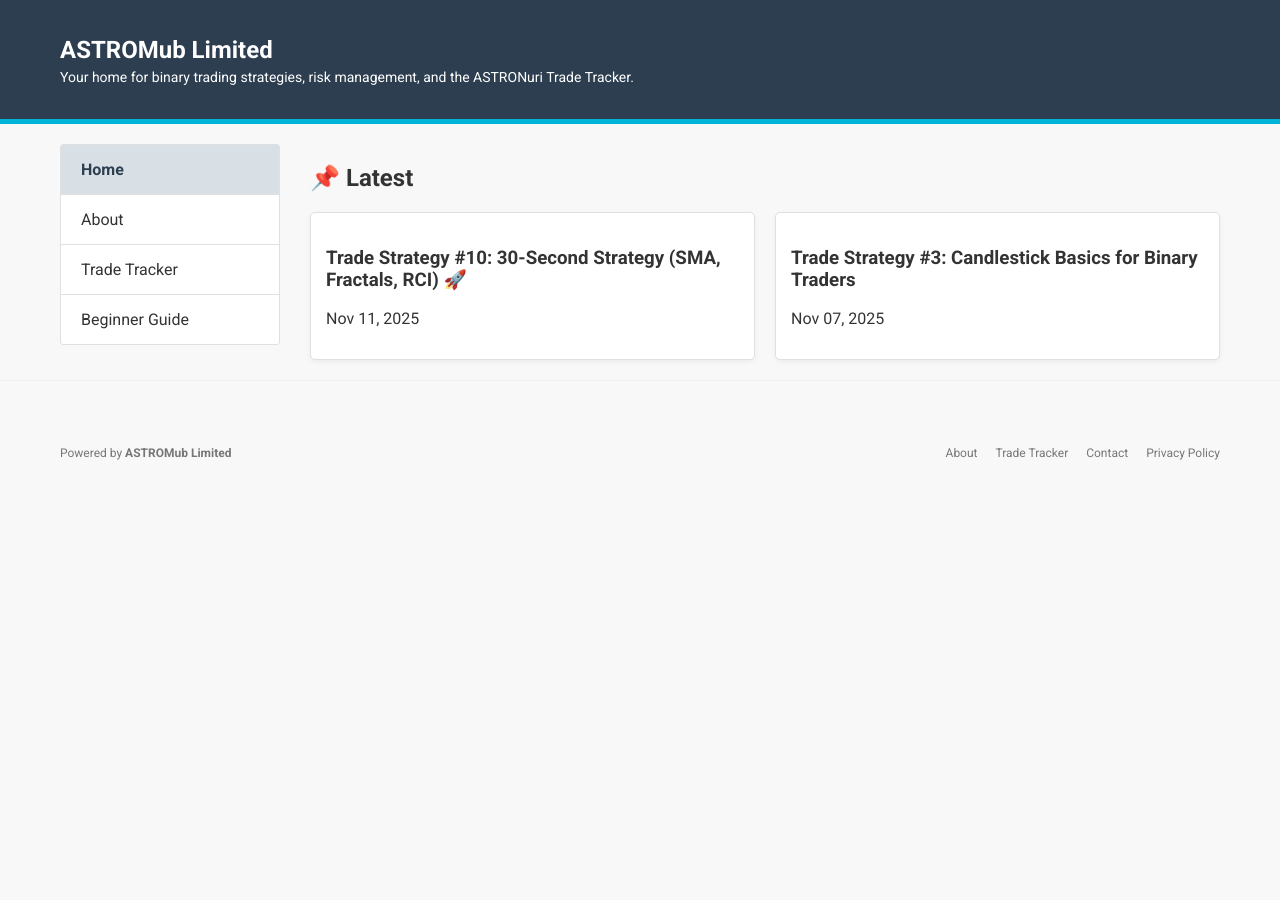
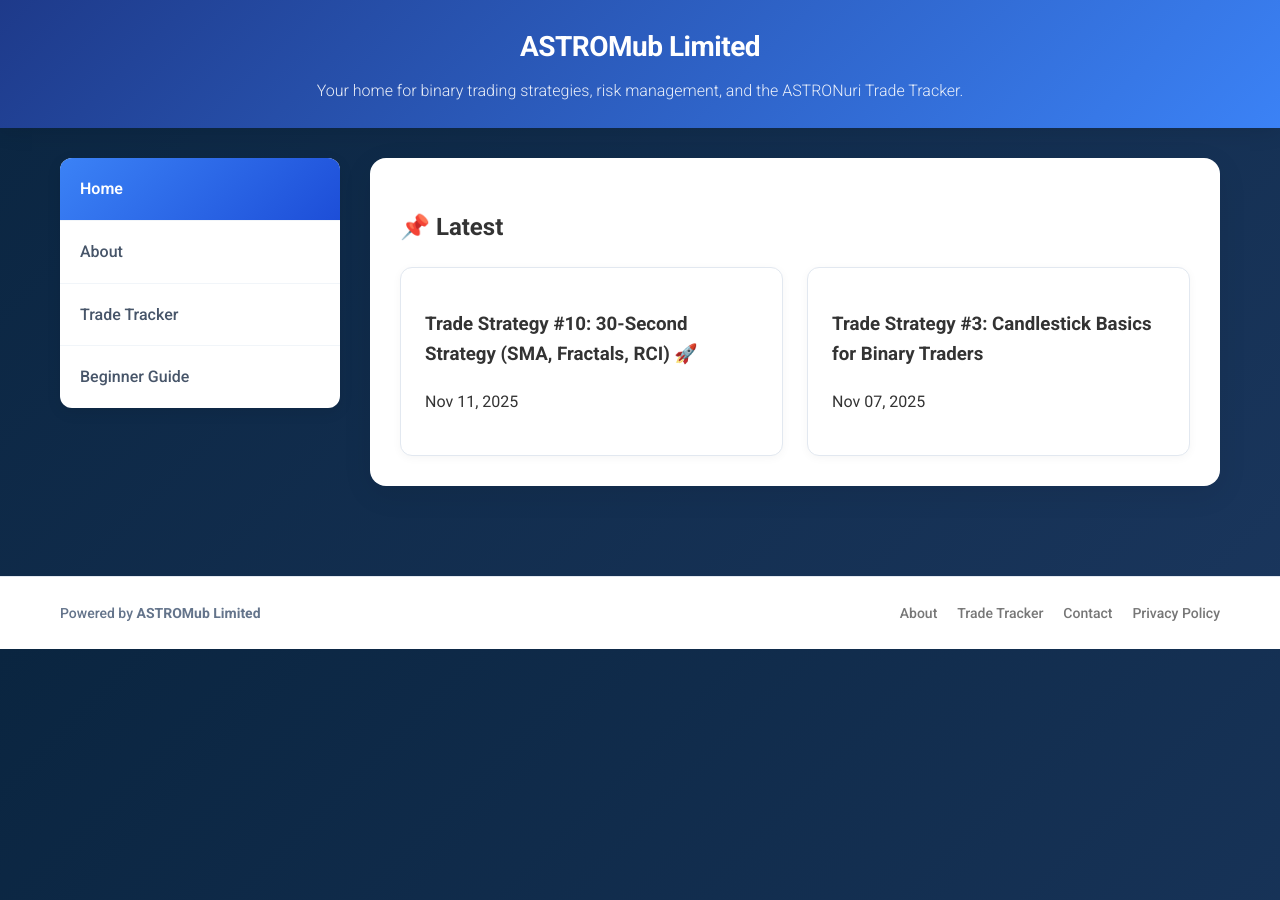
Before and after one commit to astromub/silver-umbrella, a Jekyll site: the page built from index.md, in a window 1280 px wide. Built offline with Jekyll 4.4.1, drawn with Linux system fonts in a browser that asks for light colours.

Commit message:
Update style.css

```diff
--- a/assets/style.css
+++ b/assets/style.css
@@ -5,90 +5,115 @@
 
 /* --- 1. Base Styles --- */
 body {
-    font-family: 'Roboto', sans-serif;
+    font-family: 'Roboto', -apple-system, BlinkMacSystemFont, 'Segoe UI', sans-serif;
     margin: 0;
     padding: 0;
-    background-color: #f8f8f8;
+    background: linear-gradient(135deg, #0a2540 0%, #1a365d 100%);
     color: #333;
+    line-height: 1.6;
 }
 
 /* --- 2. Header Styling --- */
 .header {
-    background-color: #2c3e50;
+    background: linear-gradient(135deg, #1e3a8a 0%, #3b82f6 100%);
     color: white;
     padding: 0;
-    border-bottom: 5px solid #00b4d8;
+    border-bottom: none;
+    box-shadow: 0 4px 20px rgba(0, 0, 0, 0.1);
 }
 .header-content {
     max-width: 1200px;
     margin: 0 auto;
-    padding: 20px;
+    padding: 25px 20px;
+    text-align: center;
 }
-.header h1 { margin-bottom: 5px; font-size: 24px; }
-.header p { margin-top: 0; font-size: 14px; }
+.header h1 {
+    margin: 0 0 8px 0;
+    font-size: 28px;
+    font-weight: 700;
+    letter-spacing: -0.5px;
+}
+.header p {
+    margin: 0;
+    font-size: 16px;
+    opacity: 0.9;
+    font-weight: 300;
+}
 
 /* --- 3. Main Layout (Flexbox) --- */
 .container {
     display: flex;
     max-width: 1200px;
     margin: 0 auto;
-    padding: 20px;
+    padding: 30px 20px;
+    gap: 30px;
 }
 
 /* --- 4. Sidebar Navigation Styling --- */
 .sidebar {
-    width: 250px;
+    width: 280px;
     flex-shrink: 0;
-    padding-right: 30px;
 }
 .sidebar nav ul {
     list-style: none;
     padding: 0;
     margin: 0;
-    background-color: white;
-    border: 1px solid #e0e0e0;
-    border-radius: 3px;
+    background: white;
+    border-radius: 12px;
     overflow: hidden;
+    box-shadow: 0 4px 15px rgba(0, 0, 0, 0.08);
 }
 .sidebar nav ul li a {
-    display: block;
-    padding: 15px 20px;
+    display: flex;
+    align-items: center;
+    padding: 18px 20px;
     text-decoration: none;
-    color: #333;
-    transition: background-color 0.2s;
-    border-bottom: 1px solid #e0e0e0;
+    color: #475569;
+    transition: all 0.3s ease;
+    border-bottom: 1px solid #f1f5f9;
+    font-weight: 500;
 }
 .sidebar nav ul li:last-child a {
     border-bottom: none;
 }
 .sidebar nav ul li.active a {
-    background-color: #d8e0e6;
-    color: #2c3e50;
-    font-weight: bold;
+    background: linear-gradient(135deg, #3b82f6 0%, #1d4ed8 100%);
+    color: white;
+    font-weight: 600;
 }
 .sidebar nav ul li:not(.active) a:hover {
-    background-color: #f0f0f0;
+    background-color: #f8fafc;
+    color: #1d4ed8;
+    transform: translateX(4px);
 }
 
 /* --- 5. Content Area Styling --- */
 .content {
     flex-grow: 1;
+    background: white;
+    border-radius: 16px;
+    padding: 30px;
+    box-shadow: 0 8px 30px rgba(0, 0, 0, 0.08);
 }
 
 /* --- 6. Card Grid Styling --- */
 .card-grid {
-    display: flex;
-    flex-wrap: wrap;
-    gap: 20px;
+    display: grid;
+    grid-template-columns: repeat(auto-fit, minmax(300px, 1fr));
+    gap: 24px;
+    margin-top: 20px;
 }
 .card {
-    flex: 1 1 calc(33.33% - 15px);
-    background-color: white;
-    border: 1px solid #e0e0e0;
-    border-radius: 5px;
-    padding: 15px;
-    box-shadow: 0 2px 5px rgba(0, 0, 0, 0.05);
-    transition: box-shadow 0.3s;
+    background: white;
+    border: 1px solid #e2e8f0;
+    border-radius: 12px;
+    padding: 24px;
+    box-shadow: 0 2px 10px rgba(0, 0, 0, 0.04);
+    transition: all 0.3s ease;
+}
+.card:hover {
+    transform: translateY(-4px);
+    box-shadow: 0 8px 25px rgba(0, 0, 0, 0.1);
 }
 .card-link {
     text-decoration: none;
@@ -97,72 +122,272 @@ body {
 }
 
 .card.no-posts {
-  background: #fff3f3;
-  border: 1px solid #e0b4b4;
-  color: #a94442;
-  padding: 1.5rem;
-  border-radius: 6px;
+  background: #fef2f2;
+  border: 1px solid #fecaca;
+  color: #dc2626;
+  padding: 2rem;
+  border-radius: 12px;
   text-align: center;
 }
 
-/* --- 7. Footer Styling (Alignment Fixes) --- */
+/* --- 7. Footer Styling --- */
 .footer-wrapper {
-    /* Full-width container for the border/margin at the top */
     width: 100%;
-    border-top: 1px solid #eee;
-    padding-top: 50px;
+    border-top: 1px solid #e2e8f0;
+    margin-top: 60px;
+    background: white;
 }
 .footer {
-    /* ALIGNMENT FIX: Constraints footer content to 1200px and centers it */
     max-width: 1200px;
     margin: 0 auto;
-
     display: flex;
-    justify-content: space-between; /* Pushes content to the far left and far right */
+    justify-content: space-between;
     align-items: center;
-
-    padding: 15px 20px;
-    font-size: 12px;
-    color: #777;
+    padding: 25px 20px;
+    font-size: 14px;
+    color: #64748b;
 }
 
-.footer-left p { margin: 0; }
+.footer-left p {
+    margin: 0;
+    font-weight: 500;
+}
 
 .footer-right nav ul {
     list-style: none;
     padding: 0;
     margin: 0;
+    display: flex;
+    gap: 20px;
 }
-.footer-right nav ul li {
-    display: inline;
-    margin-left: 15px;
+.footer-right nav ul li a {
+    text-decoration: none;
+    color: #64748b;
+    transition: color 0.3s;
+    font-weight: 500;
+}
+.footer-right nav ul li a:hover {
+    color: #3b82f6;
 }
 
+/* --- 8. Form Elements Styling --- */
+.form-group {
+    margin-bottom: 20px;
+}
+
+.form-label {
+    display: block;
+    margin-bottom: 8px;
+    font-weight: 600;
+    color: #374151;
+    font-size: 14px;
+}
+
+.form-input, .form-select {
+    width: 100%;
+    padding: 12px 16px;
+    border: 2px solid #e5e7eb;
+    border-radius: 8px;
+    font-size: 14px;
+    transition: all 0.3s;
+    background: white;
+}
+
+.form-input:focus, .form-select:focus {
+    outline: none;
+    border-color: #3b82f6;
+    box-shadow: 0 0 0 3px rgba(59, 130, 246, 0.1);
+}
+
+/* Button Styles */
+.btn {
+    padding: 12px 24px;
+    border: none;
+    border-radius: 8px;
+    font-weight: 600;
+    font-size: 14px;
+    cursor: pointer;
+    transition: all 0.3s;
+    display: inline-flex;
+    align-items: center;
+    gap: 8px;
+}
+
+.btn-primary {
+    background: linear-gradient(135deg, #3b82f6 0%, #1d4ed8 100%);
+    color: white;
+}
+
+.btn-primary:hover {
+    transform: translateY(-2px);
+    box-shadow: 0 6px 20px rgba(59, 130, 246, 0.4);
+}
+
+.btn-secondary {
+    background: #6b7280;
+    color: white;
+}
+
+.btn-success {
+    background: linear-gradient(135deg, #10b981 0%, #059669 100%);
+    color: white;
+}
+
+.btn-danger {
+    background: linear-gradient(135deg, #ef4444 0%, #dc2626 100%);
+    color: white;
+}
+
+/* Status Cards */
+.status-card {
+    background: linear-gradient(135deg, #f8fafc 0%, #f1f5f9 100%);
+    border: 1px solid #e2e8f0;
+    border-radius: 12px;
+    padding: 20px;
+    margin-bottom: 20px;
+}
+
+.status-card h3 {
+    margin: 0 0 15px 0;
+    color: #1e293b;
+    font-size: 16px;
+    font-weight: 600;
+}
+
+/* Table Styles */
+.data-table {
+    width: 100%;
+    border-collapse: collapse;
+    margin-top: 20px;
+    background: white;
+    border-radius: 8px;
+    overflow: hidden;
+    box-shadow: 0 2px 8px rgba(0, 0, 0, 0.05);
+}
+
+.data-table th,
+.data-table td {
+    padding: 12px 16px;
+    text-align: left;
+    border-bottom: 1px solid #e5e7eb;
+}
+
+.data-table th {
+    background: #f8fafc;
+    font-weight: 600;
+    color: #374151;
+    font-size: 14px;
+}
+
+.data-table tr:last-child td {
+    border-bottom: none;
+}
 
 /* ======================================= */
-/* ====== MOBILE RESPONSIvenESS ====== */
+/* ====== MOBILE RESPONSIVENESS ====== */
 /* ======================================= */
 
 @media (max-width: 900px) {
+    body {
+        background: #f8fafc;
+    }
+
+    .header-content {
+        padding: 20px 15px;
+        text-align: left;
+    }
+    .header h1 {
+        font-size: 24px;
+    }
+    .header p {
+        font-size: 14px;
+    }
+
+    .container {
+        flex-direction: column;
+        padding: 20px 15px;
+        gap: 20px;
+    }
+    .sidebar {
+        width: 100%;
+        margin-bottom: 0;
+    }
+    .sidebar nav ul {
+        display: flex;
+        flex-wrap: wrap;
+        border-radius: 12px;
+        gap: 1px;
+        background: #e2e8f0;
+    }
+    .sidebar nav ul li {
+        flex: 1 1 calc(50% - 1px);
+        text-align: center;
+        background: white;
+    }
+    .sidebar nav ul li a {
+        justify-content: center;
+        border-bottom: none;
+        border-right: 1px solid #f1f5f9;
+    }
+    .sidebar nav ul li:nth-child(even) a {
+        border-right: none;
+    }
+
+    .content {
+        padding: 25px 20px;
+        margin-top: 0;
+    }
+
+    .card-grid {
+        grid-template-columns: 1fr;
+        gap: 16px;
+    }
+
     /* Footer stacking for mobile */
     .footer {
         flex-direction: column;
         text-align: center;
-        gap: 10px;
+        gap: 15px;
+        padding: 20px 15px;
     }
     .footer-right {
         order: -1;
     }
+    .footer-right nav ul {
+        flex-wrap: wrap;
+        justify-content: center;
+        gap: 15px;
+    }
 
-    /* Mobile-specific styles for header/main content */
-    .header-content { padding: 15px; }
-    .container { flex-direction: column; padding: 15px; }
-    .sidebar { width: 100%; padding-right: 0; margin-bottom: 20px; }
-    .sidebar nav ul { display: flex; flex-wrap: wrap; border-radius: 0; }
-    .sidebar nav ul li { flex: 1 1 50%; text-align: center; border-right: 1px solid #e0e0e0; }
-    .sidebar nav ul li:nth-child(even) { border-right: none; }
-    .sidebar nav ul li:last-child { border-right: none; }
-    .content { padding: 0; }
-    .card-grid { gap: 15px; }
-    .card { flex: 1 1 100%; }
+    /* Form adjustments for mobile */
+    .form-input, .form-select {
+        font-size: 16px; /* Prevents zoom on iOS */
+    }
+
+    .btn {
+        width: 100%;
+        justify-content: center;
+        margin-bottom: 8px;
+    }
 }
+
+@media (max-width: 480px) {
+    .sidebar nav ul li {
+        flex: 1 1 100%;
+    }
+    .sidebar nav ul li a {
+        border-right: none;
+    }
+
+    .content {
+        padding: 20px 15px;
+    }
+
+    .header-content {
+        padding: 15px;
+    }
+
+    .card {
+        padding: 20px;
+    }
+}
```
